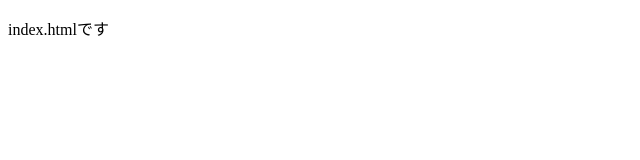
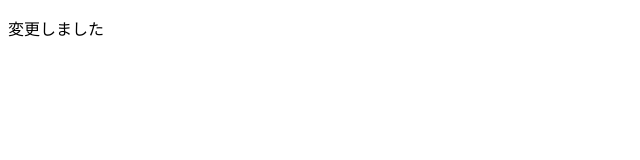
Before and after one commit to tetsukabuto/commandline, a plain HTML site: page index.html in a window 1280 px wide. Shown: the full height of the page, 0-640 px from the left. Drawn offline with Linux system fonts and the light colour scheme.

Commit message:
change index

```diff
--- a/index.html
+++ b/index.html
@@ -7,6 +7,6 @@
   <title>Document</title>
 </head>
 <body>
-  <p>index.htmlです</p>
+  <p>変更しました</p>
 </body>
 </html>
```
